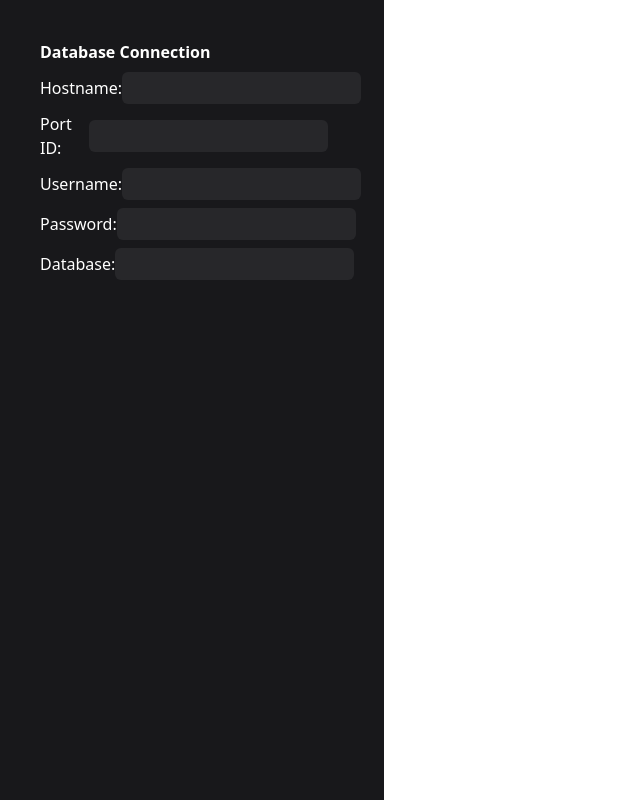
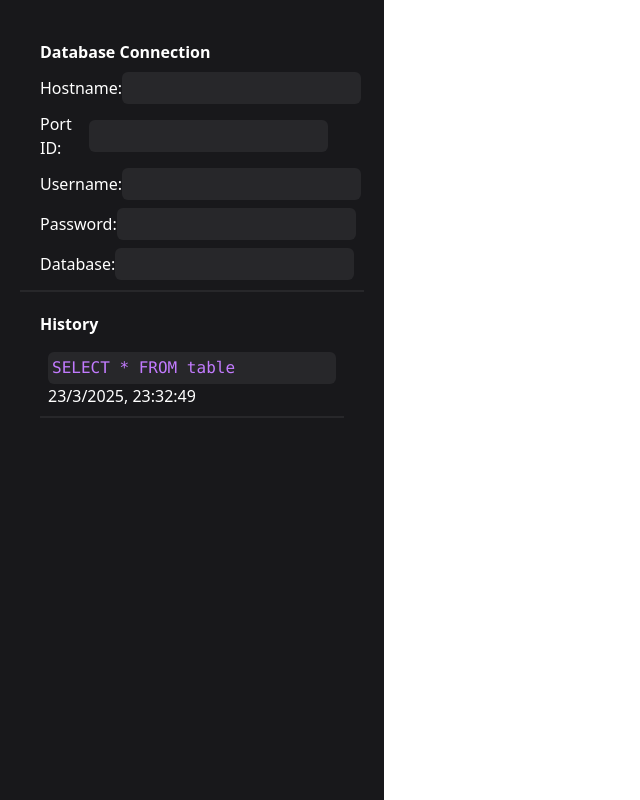
Before and after one commit to kabirbose/sql-translator, a Next.js app: page / in a window 1280 px wide. Shown: the whole page, without its empty margins (0-640 px from the left). Built offline with nearby package versions, Linux system fonts and the light colour scheme.

Commit message:
designed history

```diff
--- a/src/app/components/ui/ConnectionInfo.tsx
+++ b/src/app/components/ui/ConnectionInfo.tsx
@@ -2,7 +2,7 @@ import ConnectionInfoField from "./ConnectionInfoField";
 
 export default function ConnectionInfo() {
   return (
-    <div className="h-[15rem] p-5 flex flex-col gap-2">
+    <div className="h-[17rem] p-5 flex flex-col gap-2 border-b-2 border-zinc-800">
       <p className="font-bold">Database Connection</p>
       <form className="flex flex-col gap-2">
         <ConnectionInfoField text="Hostname" />
--- /dev/null
+++ b/src/app/components/ui/History.tsx
@@ -0,0 +1,11 @@
+import HistoryItem from "./HistoryItem";
+
+export default function History() {
+  return (
+    <div className="h-[25rem] p-5 flex flex-col gap-2">
+      <p className="font-bold">History</p>
+
+      <HistoryItem text="SELECT * FROM table" />
+    </div>
+  );
+}
--- /dev/null
+++ b/src/app/components/ui/HistoryItem.tsx
@@ -0,0 +1,28 @@
+interface Props {
+  text: string;
+}
+
+var currentdate = new Date();
+var datetime =
+  currentdate.getDate() +
+  "/" +
+  (currentdate.getMonth() + 1) +
+  "/" +
+  currentdate.getFullYear() +
+  ", " +
+  currentdate.getHours() +
+  ":" +
+  currentdate.getMinutes() +
+  ":" +
+  currentdate.getSeconds();
+
+export default function HistoryItem({ text }: Props) {
+  return (
+    <div className="border-b-2 p-2 border-zinc-800">
+      <p className="bg-zinc-800 text-purple-400 p-1 rounded-md font-mono">
+        {text}
+      </p>
+      <p>{datetime}</p>
+    </div>
+  );
+}
--- a/src/app/components/ui/LeftSideBar.tsx
+++ b/src/app/components/ui/LeftSideBar.tsx
@@ -1,9 +1,11 @@
 import ConnectionInfo from "./ConnectionInfo";
+import History from "./History";
 
 export default function LeftSideBar() {
   return (
     <div className="bg-zinc-900 text-white h-[100vh] w-[30%] p-5">
       <ConnectionInfo />
+      <History />
     </div>
   );
 }
```
